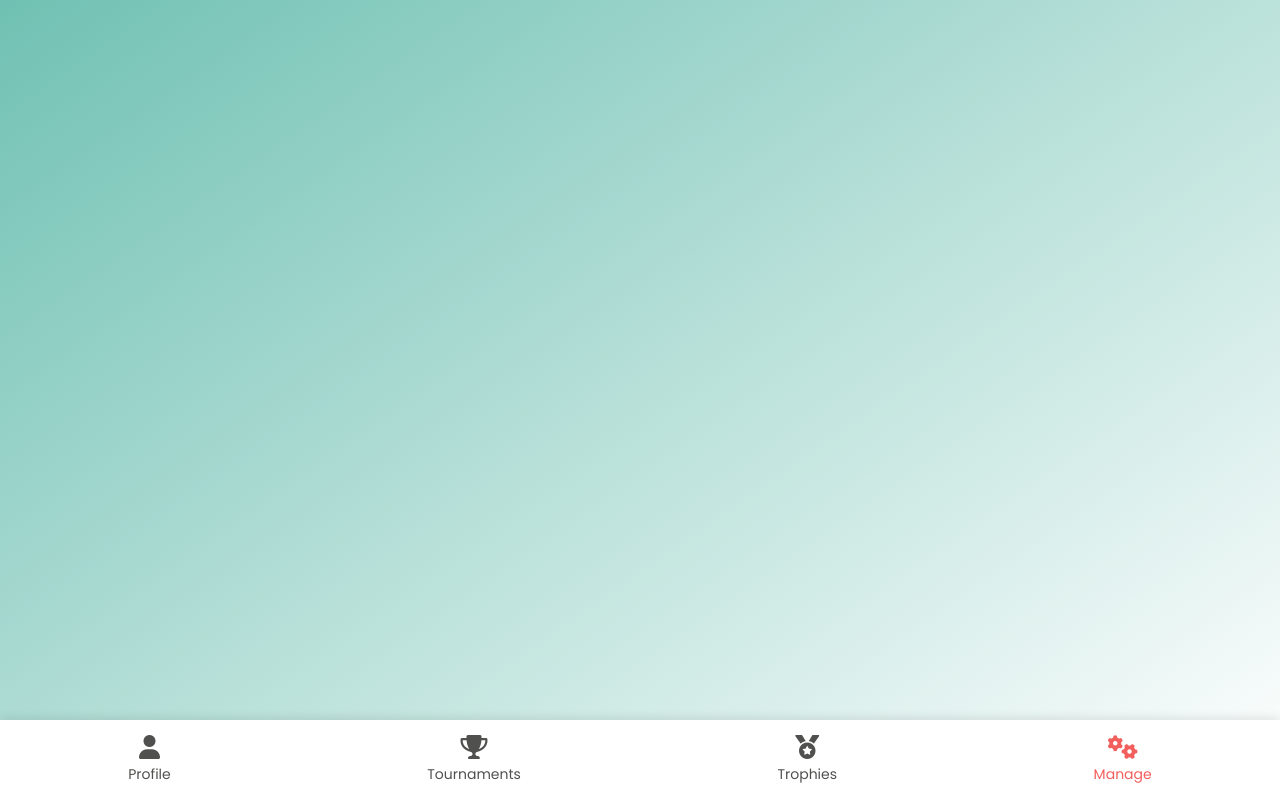
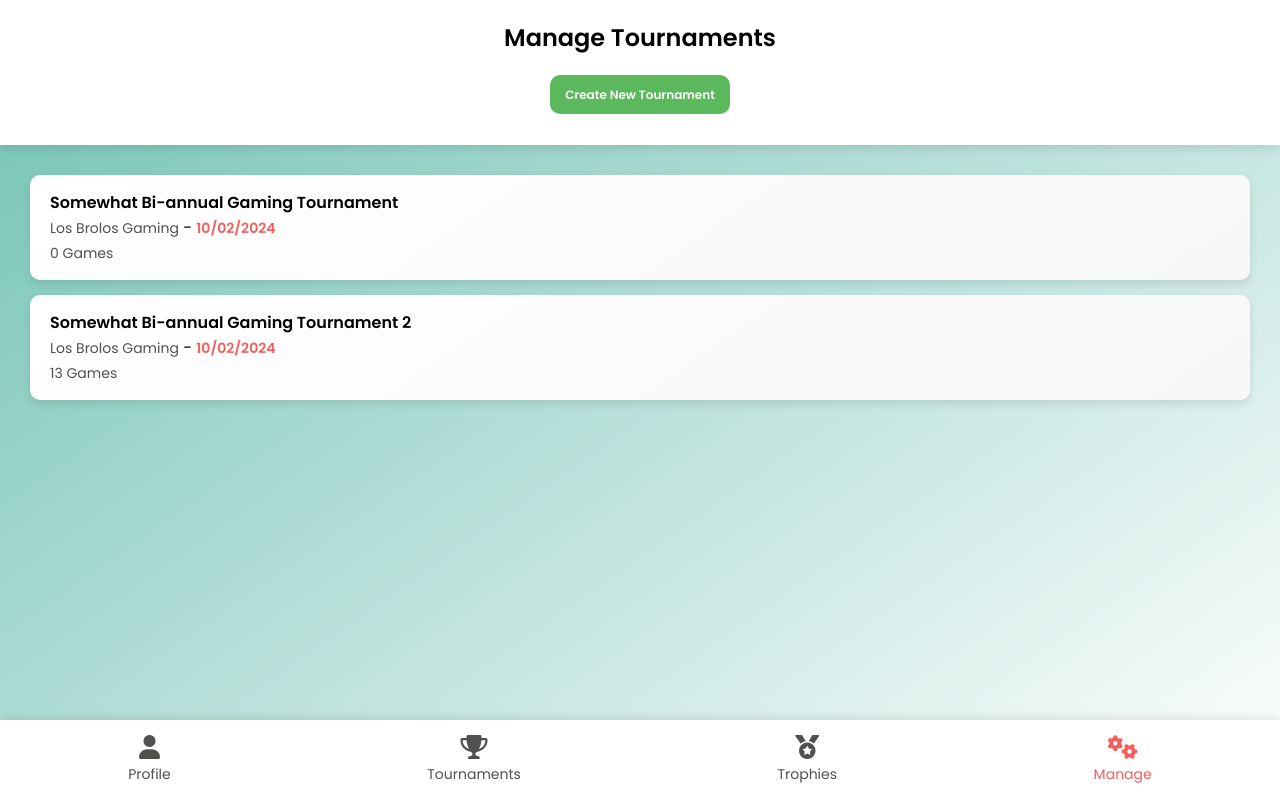
Before and after one commit to LucasTCook/TournaMaster, a PHP site: page /manage in a window 1280 px wide. Run offline with PHP 8.4, Linux system fonts and the light colour scheme.

Commit message:
manage dashboard

```diff
--- a/css/manage.css
+++ b/css/manage.css
@@ -0,0 +1,49 @@
+.manage-header-container {
+    position: fixed;
+    top: 0;
+    padding: 20px;
+    background-color: var(--white); /* White background for profile container */
+    box-shadow: 0 4px 8px var(--box-shadow); /* Global shadow */
+    text-align: center;
+    width: 100%;
+    z-index: 1000;
+    height: 145px;
+}
+
+.manage-header-buttons {
+    display: flex;
+    justify-content: center;
+    gap: 15px;
+    margin-top: 20px;
+}
+
+.manage-header {
+    font-size: 24px;
+    text-align: center;
+}
+
+.manage-selection {
+    padding: 10px 15px;
+    border-radius: 10px;
+    font-size: 12px;
+    font-weight: bold;
+    color: var(--white);
+    background-color: var(--primary-color);
+}
+
+.manage-selection-success {
+    padding: 10px 15px;
+    border-radius: 10px;
+    font-size: 12px;
+    font-weight: bold;
+    color: var(--white);
+    background-color: var(--success);
+}
+
+.manage-selection.active {
+    background-color: var(--primary-hover);
+}
+
+.manage-selection-title {
+    vertical-align: middle;
+}
--- a/php/manage/manage.php
+++ b/php/manage/manage.php
@@ -3,9 +3,38 @@ session_start();
 $activePage = 'manage'; // Set active page to 'manage'
 include '../../includes/header.php';
 ?>
+<link rel="stylesheet" href="/css/manage.css">
+<link rel="stylesheet" href="/css/tournaments.css">
+<!-- <script src="../../js/tournaments.js"></script> -->
 
-<div class="manage-content">
-    <!-- Manage content goes here -->
+<div class="manage-header-container">
+    <h3 class="manage-header">Manage Tournaments</h3>
+    <div class="manage-header-buttons">
+        <div id="add-tournament-button" class="manage-selection-success">
+            <span class="manage-selection-title">Create New Tournament</span>
+        </div>
+    </div>
+</div>
+
+<div id="current-tournaments" class="tournament-list-container">
+    <div class="tournament-card" onclick="window.location.href='./manage-tournament/1'">
+        <span class="tournament-name">Somewhat Bi-annual Gaming Tournament</span>
+        <br>
+        <span class="tournament-info">Los Brolos Gaming</span>
+        -
+        <span class="tournament-info date">10/02/2024</span>
+        <br>
+        <span class="tournament-info">0 Games</span>
+    </div>
+    <div class="tournament-card" onclick="window.location.href='./manage-tournament/1'">
+        <span class="tournament-name">Somewhat Bi-annual Gaming Tournament 2</span>
+        <br>
+        <span class="tournament-info">Los Brolos Gaming</span>
+        -
+        <span class="tournament-info date">10/02/2024</span>
+        <br>
+        <span class="tournament-info">13 Games</span>
+    </div>
 </div>
 
 <?php include '../../includes/footer.php'; ?>
```
